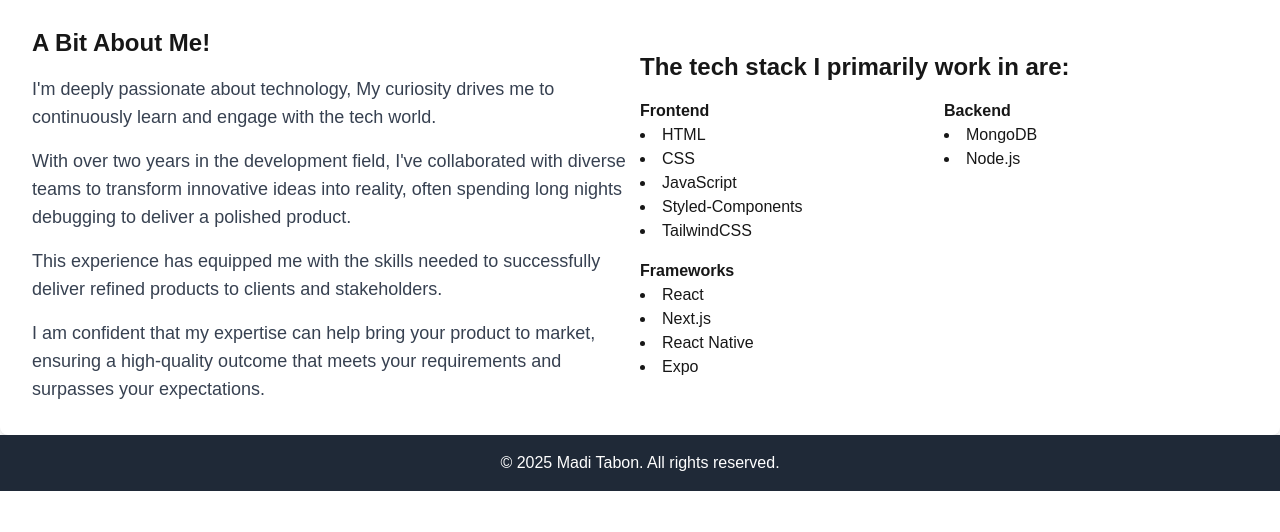
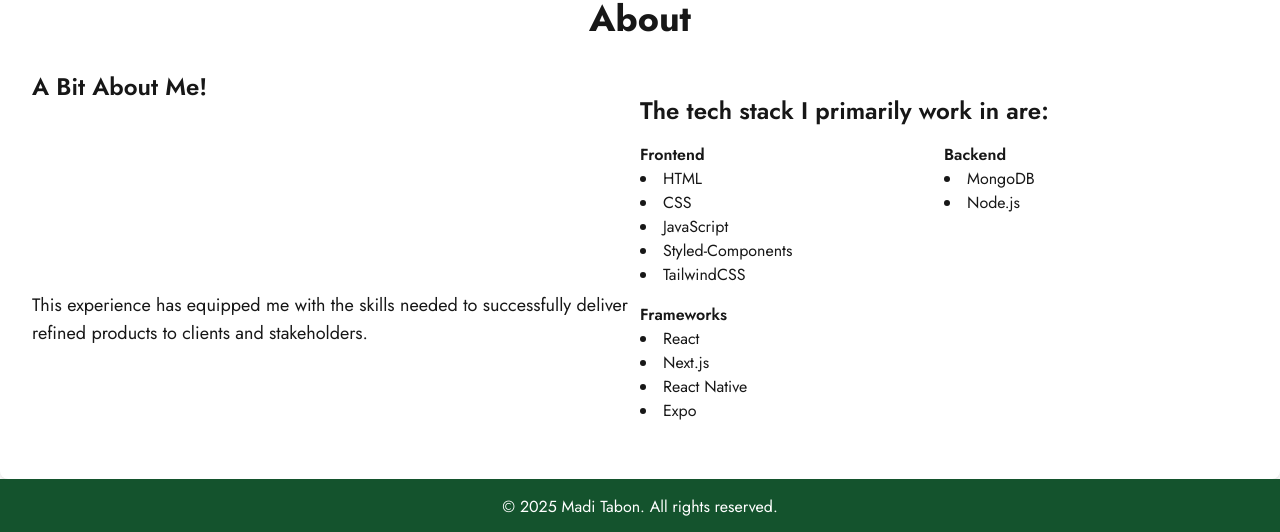
Before and after one commit to 1medi/folio, a Next.js app: page / in a window 1280 px wide. Shown: the part 2258-2790 px from the top of the page. Before the commit the page ends 2749 px from the top, so only its background shows below. Built offline with nearby package versions, Linux system fonts and the light colour scheme.

Commit message:
more stuffs

```diff
--- a/components/About/index.tsx
+++ b/components/About/index.tsx
@@ -1,26 +1,32 @@
 import React from "react";
+import { motion } from "framer-motion";
 
 const About = () => {
   return (
-    <section className="about-section p-8 rounded-lg shadow-md">
+    <motion.section
+      className="about-section p-8 rounded-lg shadow-md"
+      initial={{ opacity: 0 }}
+      animate={{ opacity: 1 }}
+      transition={{ duration: 0.5 }}
+    >
       <h2 className="text-4xl font-bold mb-8 text-center">About</h2>
       <div className="flex flex-col md:flex-row justify-center items-center">
         <div className="md:w-1/2 mb-8 md:mb-0">
           <h3 className="text-2xl font-semibold mb-4">A Bit About Me!</h3>
-          <p className="text-lg text-gray-700 mb-4">
+          <p className="text-lg text-white mb-4">
             I'm deeply passionate about technology, My curiosity drives me to
             continuously learn and engage with the tech world.
           </p>
-          <p className="text-lg text-gray-700 mb-4">
+          <p className="text-lg text-white mb-4">
             With over two years in the development field, I've collaborated with
             diverse teams to transform innovative ideas into reality, often
             spending long nights debugging to deliver a polished product.
           </p>
-          <p className="text-lg text-gray-700 mb-4">
+          <p className="text-lg white mb-4">
             This experience has equipped me with the skills needed to
             successfully deliver refined products to clients and stakeholders.
           </p>
-          <p className="text-lg text-gray-700">
+          <p className="text-lg text-white">
             I am confident that my expertise can help bring your product to
             market, ensuring a high-quality outcome that meets your requirements
             and surpasses your expectations.
@@ -58,7 +64,7 @@ const About = () => {
           </div>
         </div>
       </div>
-    </section>
+    </motion.section>
   );
 };
 
--- a/components/ContactModal/index.tsx
+++ b/components/ContactModal/index.tsx
@@ -1,4 +1,5 @@
 import React, { useState } from 'react';
+import { motion } from 'framer-motion';
 
 interface ContactModalProps {
   isOpen: boolean;
@@ -20,7 +21,13 @@ const ContactModal: React.FC<ContactModalProps> = ({ isOpen, onClose }) => {
   if (!isOpen) return null;
 
   return (
-    <div className="fixed inset-0 bg-black bg-opacity-50 flex justify-center items-center">
+    <motion.div
+      className="fixed inset-0 bg-black bg-opacity-50 flex justify-center items-center"
+      initial={{ opacity: 0 }}
+      animate={{ opacity: 1 }}
+      exit={{ opacity: 0 }}
+      transition={{ duration: 0.3 }}
+    >
       <div className="bg-white p-8 rounded-lg shadow-lg">
         <h2 className="text-2xl font-bold mb-4">Contact Me</h2>
         <form onSubmit={handleSubmit}>
@@ -47,7 +54,7 @@ const ContactModal: React.FC<ContactModalProps> = ({ isOpen, onClose }) => {
           Close
         </button>
       </div>
-    </div>
+    </motion.div>
   );
 };
 
--- a/components/Footer/index.tsx
+++ b/components/Footer/index.tsx
@@ -1,6 +1,6 @@
 export default function Footer() {
   return (
-    <footer className="flex justify-center items-center p-4 bg-gray-800 text-white">
+    <footer className="flex justify-center items-center p-4 bg-green-900 text-white">
       <p className="text-center">
         © {new Date().getFullYear()} Madi Tabon. All rights reserved.
       </p>
--- a/components/Header/index.tsx
+++ b/components/Header/index.tsx
@@ -4,7 +4,7 @@ import { motion } from 'framer-motion';
 export default function Header() {
   return (
     <motion.header
-  className="flex justify-around items-center p-4 bg-gray-800 text-white"
+  className="flex justify-around items-center p-4 bg-green-900 text-white"
   style={{position:"relative", justifyContent: "space-between"}}
   initial={{ y: -100 }}
   animate={{ y: 0 }}
--- a/components/Projects/index.tsx
+++ b/components/Projects/index.tsx
@@ -43,8 +43,8 @@ const Projects = () => {
   return (
     <>
       <div className="flex flex-col items-center gap-14 mt-4">
-        <h1 className="text-xl">Projects</h1>
         <div className="flex flex-col gap-14 mt-8">
+        <h1 className="text-7xl text-center">Projects</h1>
           {projects.map((project) => (
             <motion.div
               key={project.id}
@@ -75,7 +75,7 @@ const Projects = () => {
             transition={{ duration: 0.3 }}
           >
             <motion.div
-              className="bg-white p-8 rounded shadow-lg"
+              className="bg-slate-400 p-8 rounded shadow-lg"
               initial={{ scale: 0.9 }}
               animate={{ scale: 1 }}
               exit={{ scale: 0.9 }}
--- a/package.json
+++ b/package.json
@@ -9,9 +9,6 @@
     "lint": "next lint"
   },
   "dependencies": {
-    "@react-pdf-viewer/core": "^3.12.0",
-    "@react-pdf-viewer/default-layout": "^3.12.0",
-    "@react-pdf/renderer": "^4.1.6",
     "framer-motion": "^11.17.0",
     "next": "15.1.4",
     "react": "^19.0.0",
--- a/src/app/globals.css
+++ b/src/app/globals.css
@@ -1,6 +1,12 @@
+@import url('https://fonts.googleapis.com/css2?family=Jost:wght@400;500;600;700&display=swap');
+
 @tailwind base;
 @tailwind components;
 @tailwind utilities;
+
+body {
+  font-family: 'Jost', sans-serif;
+}
 
 :root {
   --background: #ffffff;
@@ -17,5 +23,4 @@
 body {
   color: var(--foreground);
   background: var(--background);
-  font-family: Arial, Helvetica, sans-serif;
 }
--- a/src/app/resume/index.tsx
+++ /dev/null
@@ -1,19 +0,0 @@
-import React from 'react';
-import { Worker, Viewer } from '@react-pdf-viewer/core';
-import '@react-pdf-viewer/core/lib/styles/index.css';
-import '@react-pdf-viewer/default-layout/lib/styles/index.css';
-
-const Resume = () => {
-  return (
-    <div className="bg-gray-100 p-8 rounded-lg shadow-md">
-      <h1 className="text-4xl font-bold mb-8 text-center">My Resume</h1>
-      <div className="pdf-viewer">
-        <Worker workerUrl={`https://unpkg.com/pdfjs-dist@2.6.347/build/pdf.worker.min.js`}>
-          <Viewer fileUrl="/public/Resume.pdf" />
-        </Worker>
-      </div>
-    </div>
-  );
-};
-
-export default Resume;
```
Also changed, not shown: src/app/resume/page.tsx (added, +19 -0 lines), 2 other files (tests, documents, lock files or other folders).
